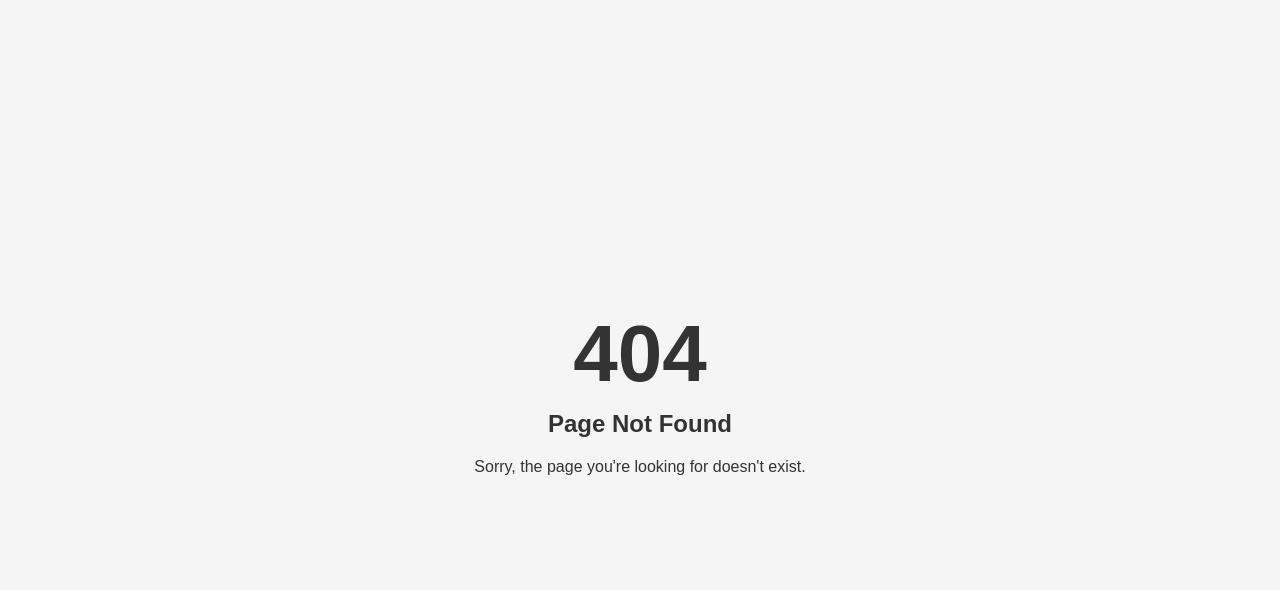
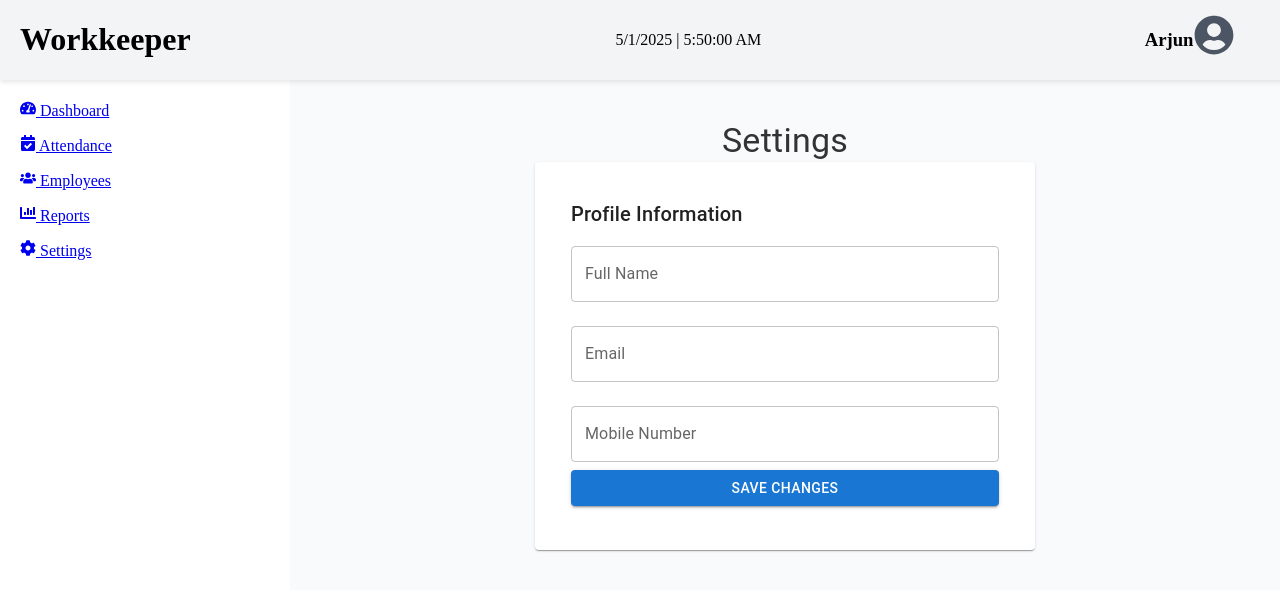
Before and after one commit to arjunkukadiya13/workkeeper-ui, a React (Vite) app: page /hr/settings in a window 1280 px wide. Before the commit this address had no page. Shown: the top 590 px of the page. Built offline with nearby package versions, Linux system fonts and the light colour scheme.

Commit message:
Create: Setting page created

```diff
--- a/package.json
+++ b/package.json
@@ -14,11 +14,13 @@
     "@emotion/styled": "^11.14.0",
     "@mui/icons-material": "^6.4.7",
     "@mui/material": "^6.4.7",
+    "@reduxjs/toolkit": "^2.7.0",
     "axios": "^1.8.3",
     "lucide-react": "^0.482.0",
     "react": "^18.3.1",
     "react-dom": "^18.3.1",
     "react-icons": "^5.5.0",
+    "react-redux": "^9.2.0",
     "react-router-dom": "^7.3.0"
   },
   "devDependencies": {
--- a/src/AppRoutes.jsx
+++ b/src/AppRoutes.jsx
@@ -7,6 +7,7 @@ const AttendancePage = lazy(() => import("./pages/hr-pages/AttendancePage"));
 const Employee = lazy(() => import("./pages/hr-pages/Employee"));
 const AddEmployee = lazy(() => import("../src/pages/hr-pages/employee/AddEmployee"));
 const EditEmployee = lazy(() => import("../src/pages/hr-pages/employee/EditEmployee"));
+const SettingPage = lazy(() => import("../src/pages/hr-pages/SettingPage"));
 const EmployeeDashboard = lazy(() => import("../src/pages/employee/EmployeeDashboard"));
 const EmployeeAttendance = lazy(() => import("../src/pages/employee/EmployeeAttendance"));
 const PageNotFound = lazy(() => import("./pages/PageNotFound"));
@@ -23,6 +24,7 @@ const AppRoutes = () => {
         <Route path="/hr/dashboard" element={<Dashboard />} />
         <Route path="/hr/attendance" element={<AttendancePage />} />
         <Route path="/hr/employee" element={<Employee />} />
+        <Route path="/hr/settings" element={<SettingPage />} />
         <Route path="/hr/employee/add-employee" element={<AddEmployee />} />
         <Route path="/hr/employee/edit-employee/:id" element={<EditEmployee />} />
 
--- /dev/null
+++ b/src/pages/hr-pages/SettingPage.jsx
@@ -0,0 +1,23 @@
+import React, { lazy,Suspense } from "react";
+import "./Dashboard.css";
+const Header = lazy(() => import("../../components/Header"));
+const SideBar = lazy(() => import("../../components/HRSideBar"));
+const SettingPageContent = lazy(() => import("./setting/SettingPageContent"));
+
+const SettingPage = () => {
+  return (
+    <Suspense fallback={<div>Loading...</div>}>
+      <div className="app-container">
+          <Header />
+          <div className="main-layout">
+              <SideBar />
+                <div className="content">
+                  <SettingPageContent />
+                </div>
+          </div>
+      </div>
+      </Suspense>
+  );
+};
+
+export default SettingPage;
--- /dev/null
+++ b/src/pages/hr-pages/setting/SettingPageContent.css
@@ -0,0 +1,28 @@
+.settings-container {
+    padding: 20px;
+    max-width: 500px;
+    margin: auto;
+  }
+
+  .title {
+    text-align: center;
+    margin-bottom: 20px;
+    color: #333;
+  }
+
+  .settings-card {
+    background-color: #f9f9f9;
+    border-radius: 10px;
+    box-shadow: 0 4px 8px rgba(0, 0, 0, 0.1);
+    padding: 20px;
+  }
+
+  .theme-select {
+    margin-top: 10px;
+  }
+
+  .save-button {
+    display: block;
+    margin-top: 20px;
+    width: 100%;
+  }
--- /dev/null
+++ b/src/pages/hr-pages/setting/SettingPageContent.jsx
@@ -0,0 +1,47 @@
+import React, { useState } from "react";
+import { TextField, Button, Typography, Card, CardContent } from "@mui/material";
+import "./SettingPageContent.css"
+
+
+const SettingPageContent = () => {
+
+  return (
+    <div className="settings-container">
+      <Typography variant="h4" className="title"> Settings</Typography>
+
+      <Card className="settings-card">
+        <CardContent>
+          {/* Profile Information */}
+          <Typography variant="h6">Profile Information</Typography>
+
+          <TextField
+            label="Full Name"
+            name="name"
+            fullWidth
+            margin="normal"
+          />
+
+          <TextField
+            label="Email"
+            name="email"
+            fullWidth
+            margin="normal"
+          />
+
+          <TextField
+            label="Mobile Number"
+            name="mobile_no"
+            fullWidth
+            margin="normal"
+          />
+
+          <Button variant="contained" color="primary"  className="save-button">
+            Save Changes
+          </Button>
+        </CardContent>
+      </Card>
+    </div>
+  );
+};
+
+export default SettingPageContent;
--- a/src/services/config.js
+++ b/src/services/config.js
@@ -10,11 +10,11 @@
 //   export default API_CONFIG;
 
   const API_CONFIG = {
-    BASE_URL: import.meta.env.VITE_API_BASE_URL,  // Get the base URL from the .env file
-    TIMEOUT: parseInt(import.meta.env.VITE_API_TIMEOUT),  // Get the timeout from the .env file
+    BASE_URL: import.meta.env.VITE_API_BASE_URL,
+    TIMEOUT: parseInt(import.meta.env.VITE_API_TIMEOUT),
     HEADERS: {
       "Content-Type": "application/json",
-      "Authorization": `Bearer `,  // Get the API key from the .env file
+      "Authorization": `Bearer `,
     },
   };
 
--- a/src/services/employeeService.js
+++ b/src/services/employeeService.js
@@ -30,7 +30,6 @@ class EmployeeService{
   static async getEmployeeById(id){
     try{
       const response = await httpClient.get(`/Employee/${id}`);
-      // console.log(response.data.name);
       return response.data;
 
     }catch(error){
@@ -60,7 +59,6 @@ const employeeService = {
   getEmployeeById: async (id)=> {
     try{
     const response = await httpClient.get(`/Employee/${id}`);
-    // console.log(response.data.name);
     return response.data;
 
   }catch(error){
```
Also changed, not shown: src/services/addEmployeeService.js (deleted, +0 -56 lines), 1 other file (tests, documents, lock files or other folders).
